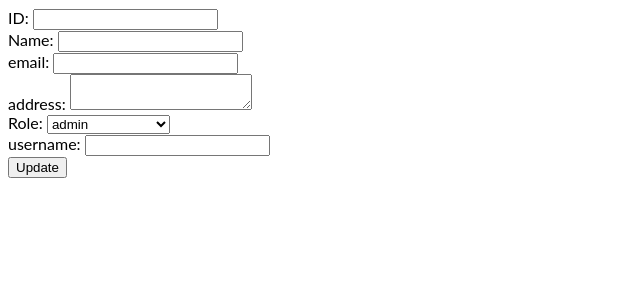
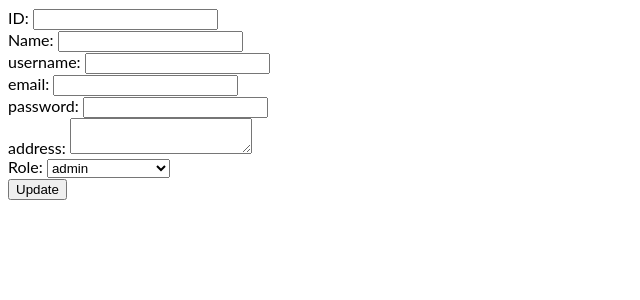
Before and after one commit to khanhnat2710/project1, a PHP site: page /php/edit.php?id=1 in a window 1280 px wide. Shown: the top 300 px of the page, without its empty margins (0-640 px from the left). Run offline with PHP 8.4, Linux system fonts and the light colour scheme; tables that the repository leaves empty or names only in its code hold one stand-in row (values such as "Sample post"); data that the repository does not hold is empty.

Commit message:
them phan password de sua

```diff
--- a/project/admin/admins/edit.php
+++ b/project/admin/admins/edit.php
@@ -26,7 +26,9 @@
         ?>
             <label for="id">ID: </label><input type="text" name="id" id="id" readonly value="<?php echo $admin['ADMIN_ID']; ?>"><br>
             <label for="name">Name: </label><input type="text" name="name" id="name" value="<?php echo $admin['NAME']; ?>"><br>
+            <label for="username">username: </label><input type="text" name="username" id="username" value="<?php echo $admin['USERNAME']; ?>"><br>
             <label for="email">email: </label><input type="text" name="email" id="email" value="<?php echo $admin['EMAIL']; ?>"><br>
+            <label for="password">password: </label><input type="password" name="password" id="password" value="<?php echo $admin['PASSWORD']; ?>"><br>
             <label for="address">address: </label><textarea name="address" id="address" value="<?php echo $admin['ADDRESS']; ?>"></textarea><br>
             <label for="role">Role: </label>
             <select name="role" id="role">
@@ -34,7 +36,6 @@
             <option value="1">manager</option>
             <option value="2">storage manager</option>
             </select><br>
-            <label for="username">username: </label><input type="text" name="username" id="username" value="<?php echo $admin['USERNAME']; ?>"><br>
         <?php
             }
         ?>
```
